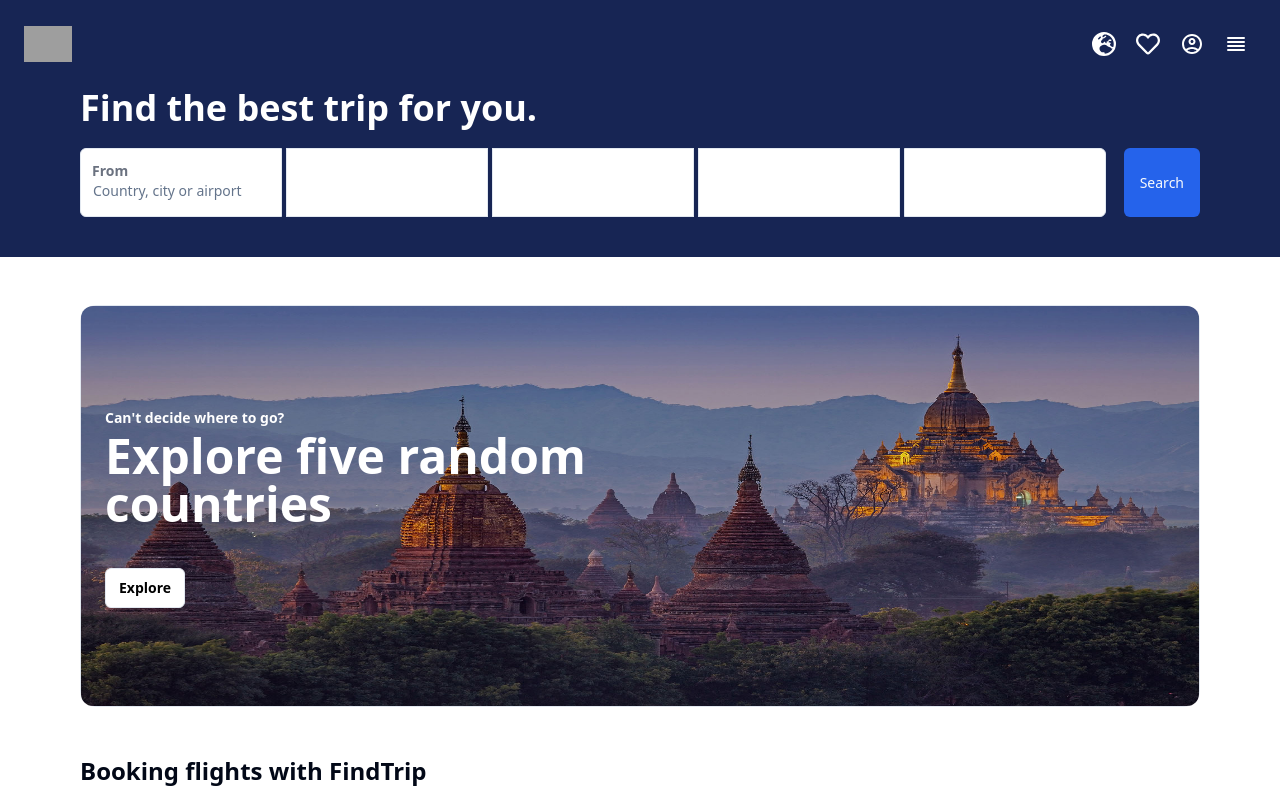
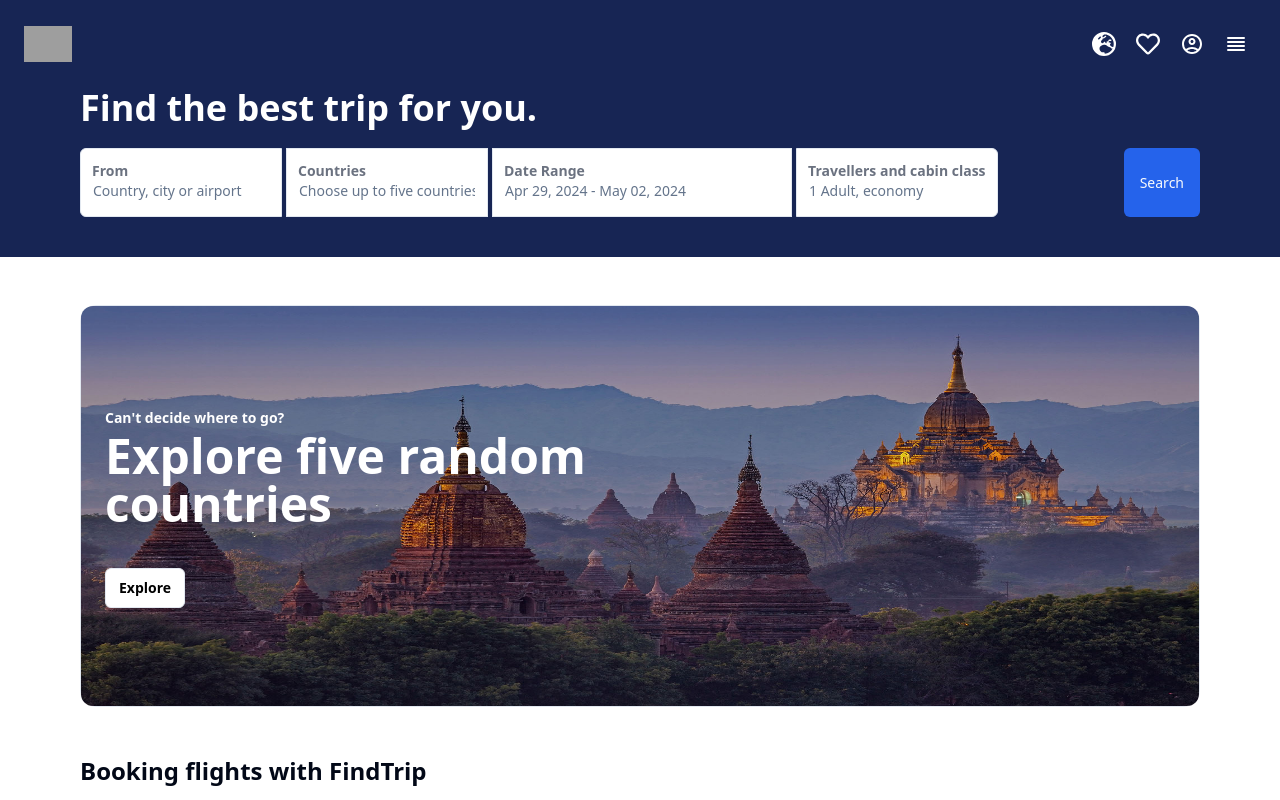
Before and after one commit to Pieczasz/find-trip, a Next.js app: page / in a window 1280 px wide. Shown: the top 800 px of the page. Built offline with nearby package versions, Linux system fonts and the light colour scheme; grey boxes are pictures that could not be loaded.

Commit message:
Created DatePicker and essencial files to create, added dropdown-menu from shadcn

```diff
--- a/package.json
+++ b/package.json
@@ -12,6 +12,7 @@
     "@hookform/resolvers": "^3.3.4",
     "@radix-ui/react-accordion": "^1.1.2",
     "@radix-ui/react-dialog": "^1.0.5",
+    "@radix-ui/react-dropdown-menu": "^2.0.6",
     "@radix-ui/react-hover-card": "^1.0.7",
     "@radix-ui/react-label": "^2.0.2",
     "@radix-ui/react-popover": "^1.0.7",
--- /dev/null
+++ b/src/components/DatePicker.tsx
@@ -0,0 +1,75 @@
+'use client';
+
+import * as React from 'react';
+import { addDays, format } from 'date-fns';
+import { Calendar as CalendarIcon } from 'lucide-react';
+import { DateRange } from 'react-day-picker';
+
+import { cn } from '@/lib/utils';
+import { Button } from '@/components/ui/button';
+import { Calendar } from '@/components/ui/calendar';
+import {
+	Popover,
+	PopoverContent,
+	PopoverTrigger,
+} from '@/components/ui/popover';
+
+// Import Label and Input components
+import { Label } from './ui/label';
+import { Input } from './ui/input';
+
+function getRandomDateRange(): string {
+	const startDate = addDays(new Date(), Math.floor(Math.random() * 30));
+	const endDate = addDays(startDate, Math.floor(Math.random() * 20) + 1);
+	return `${format(startDate, 'LLL dd, y')} - ${format(endDate, 'LLL dd, y')}`;
+}
+
+export function DatePickerWithRange({
+	className,
+}: React.HTMLAttributes<HTMLDivElement>) {
+	const [date, setDate] = React.useState<DateRange | undefined>({
+		from: new Date(2024, 5, 20),
+		to: addDays(new Date(2024, 5, 20), 20),
+	});
+	return (
+		<div className={cn('grid gap-2 ', className)}>
+			<Popover>
+				<PopoverTrigger asChild>
+					<Label className="block w-full ">
+						<div className="flex items-start w-full relative ">
+							<span className="absolute font-bold text-gray-500 pl-3 pt-4">
+								Date Range
+							</span>
+							<div className="flex flex-col w-full">
+								<Input
+									type="text"
+									className={cn(
+										'w-[300px] h-[69px] flex-grow pt-10 pb-6 pl-3 rounded-none',
+										!date && 'text-muted-foreground'
+									)}
+									placeholder={getRandomDateRange()}
+									readOnly
+								/>
+							</div>
+							<div className="w-12 h-12 absolute top-0 right-0 ">
+								<CalendarIcon className="mr-2 h-4 w-4" />
+							</div>
+						</div>
+					</Label>
+				</PopoverTrigger>
+				<PopoverContent className="w-auto p-0" align="start">
+					<Calendar
+						initialFocus
+						mode="range"
+						defaultMonth={date?.from}
+						selected={date}
+						onSelect={setDate}
+						numberOfMonths={2}
+					/>
+				</PopoverContent>
+			</Popover>
+		</div>
+	);
+}
+
+export default DatePickerWithRange;
--- a/src/components/Inputs.tsx
+++ b/src/components/Inputs.tsx
@@ -1,6 +1,6 @@
 import SearchButton from './SearchButton';
 import { Button } from './ui/button';
-import { Input } from './ui/input';
+import DatePicker from './DatePicker';
 
 const Inputs = () => {
 	return (
@@ -11,10 +11,17 @@
 					placeholder="Country, city or airport"
 					classNameInput="rounded-r-none"
 				/>
-				<SearchButton classNameInput="rounded-none" />
-				<SearchButton classNameInput="rounded-none" />
-				<SearchButton classNameInput="rounded-none" />
-				<SearchButton classNameInput="rounded-l-none" />
+				<SearchButton
+					info="Countries"
+					placeholder="Choose up to five countries"
+					classNameInput="rounded-none"
+				/>
+				<DatePicker />
+				<SearchButton
+					info="Travellers and cabin class"
+					placeholder="1 Adult, economy"
+					classNameInput="rounded-l-none"
+				/>
 			</div>
 			<Button className="h-[69px]">Search</Button>
 		</div>
--- a/src/components/SearchButton.tsx
+++ b/src/components/SearchButton.tsx
@@ -8,6 +8,7 @@
 	placeholder?: string;
 	icon?: React.ReactNode;
 	classNameInput?: string;
+	afterClickedOn?: React.ReactNode;
 }
 
 const SearchButton: React.FC<SearchButtonProps> = ({
@@ -15,8 +16,10 @@
 	placeholder,
 	icon,
 	classNameInput,
+	afterClickedOn,
 }) => {
 	return (
+		<>
 			<div>
 				<Label className="block w-full">
 					<div className="flex items-start w-full relative">
@@ -41,6 +44,8 @@
 					</div>
 				</Label>
 			</div>
+			{afterClickedOn}
+		</>
 	);
 };
 
--- /dev/null
+++ b/src/components/ui/dropdown-menu.tsx
@@ -0,0 +1,200 @@
+"use client"
+
+import * as React from "react"
+import * as DropdownMenuPrimitive from "@radix-ui/react-dropdown-menu"
+import { Check, ChevronRight, Circle } from "lucide-react"
+
+import { cn } from "@/lib/utils"
+
+const DropdownMenu = DropdownMenuPrimitive.Root
+
+const DropdownMenuTrigger = DropdownMenuPrimitive.Trigger
+
+const DropdownMenuGroup = DropdownMenuPrimitive.Group
+
+const DropdownMenuPortal = DropdownMenuPrimitive.Portal
+
+const DropdownMenuSub = DropdownMenuPrimitive.Sub
+
+const DropdownMenuRadioGroup = DropdownMenuPrimitive.RadioGroup
+
+const DropdownMenuSubTrigger = React.forwardRef<
+  React.ElementRef<typeof DropdownMenuPrimitive.SubTrigger>,
+  React.ComponentPropsWithoutRef<typeof DropdownMenuPrimitive.SubTrigger> & {
+    inset?: boolean
+  }
+>(({ className, inset, children, ...props }, ref) => (
+  <DropdownMenuPrimitive.SubTrigger
+    ref={ref}
+    className={cn(
+      "flex cursor-default select-none items-center rounded-sm px-2 py-1.5 text-sm outline-none focus:bg-accent data-[state=open]:bg-accent",
+      inset && "pl-8",
+      className
+    )}
+    {...props}
+  >
+    {children}
+    <ChevronRight className="ml-auto h-4 w-4" />
+  </DropdownMenuPrimitive.SubTrigger>
+))
+DropdownMenuSubTrigger.displayName =
+  DropdownMenuPrimitive.SubTrigger.displayName
+
+const DropdownMenuSubContent = React.forwardRef<
+  React.ElementRef<typeof DropdownMenuPrimitive.SubContent>,
+  React.ComponentPropsWithoutRef<typeof DropdownMenuPrimitive.SubContent>
+>(({ className, ...props }, ref) => (
+  <DropdownMenuPrimitive.SubContent
+    ref={ref}
+    className={cn(
+      "z-50 min-w-[8rem] overflow-hidden rounded-md border bg-popover p-1 text-popover-foreground shadow-lg data-[state=open]:animate-in data-[state=closed]:animate-out data-[state=closed]:fade-out-0 data-[state=open]:fade-in-0 data-[state=closed]:zoom-out-95 data-[state=open]:zoom-in-95 data-[side=bottom]:slide-in-from-top-2 data-[side=left]:slide-in-from-right-2 data-[side=right]:slide-in-from-left-2 data-[side=top]:slide-in-from-bottom-2",
+      className
+    )}
+    {...props}
+  />
+))
+DropdownMenuSubContent.displayName =
+  DropdownMenuPrimitive.SubContent.displayName
+
+const DropdownMenuContent = React.forwardRef<
+  React.ElementRef<typeof DropdownMenuPrimitive.Content>,
+  React.ComponentPropsWithoutRef<typeof DropdownMenuPrimitive.Content>
+>(({ className, sideOffset = 4, ...props }, ref) => (
+  <DropdownMenuPrimitive.Portal>
+    <DropdownMenuPrimitive.Content
+      ref={ref}
+      sideOffset={sideOffset}
+      className={cn(
+        "z-50 min-w-[8rem] overflow-hidden rounded-md border bg-popover p-1 text-popover-foreground shadow-md data-[state=open]:animate-in data-[state=closed]:animate-out data-[state=closed]:fade-out-0 data-[state=open]:fade-in-0 data-[state=closed]:zoom-out-95 data-[state=open]:zoom-in-95 data-[side=bottom]:slide-in-from-top-2 data-[side=left]:slide-in-from-right-2 data-[side=right]:slide-in-from-left-2 data-[side=top]:slide-in-from-bottom-2",
+        className
+      )}
+      {...props}
+    />
+  </DropdownMenuPrimitive.Portal>
+))
+DropdownMenuContent.displayName = DropdownMenuPrimitive.Content.displayName
+
+const DropdownMenuItem = React.forwardRef<
+  React.ElementRef<typeof DropdownMenuPrimitive.Item>,
+  React.ComponentPropsWithoutRef<typeof DropdownMenuPrimitive.Item> & {
+    inset?: boolean
+  }
+>(({ className, inset, ...props }, ref) => (
+  <DropdownMenuPrimitive.Item
+    ref={ref}
+    className={cn(
+      "relative flex cursor-default select-none items-center rounded-sm px-2 py-1.5 text-sm outline-none transition-colors focus:bg-accent focus:text-accent-foreground data-[disabled]:pointer-events-none data-[disabled]:opacity-50",
+      inset && "pl-8",
+      className
+    )}
+    {...props}
+  />
+))
+DropdownMenuItem.displayName = DropdownMenuPrimitive.Item.displayName
+
+const DropdownMenuCheckboxItem = React.forwardRef<
+  React.ElementRef<typeof DropdownMenuPrimitive.CheckboxItem>,
+  React.ComponentPropsWithoutRef<typeof DropdownMenuPrimitive.CheckboxItem>
+>(({ className, children, checked, ...props }, ref) => (
+  <DropdownMenuPrimitive.CheckboxItem
+    ref={ref}
+    className={cn(
+      "relative flex cursor-default select-none items-center rounded-sm py-1.5 pl-8 pr-2 text-sm outline-none transition-colors focus:bg-accent focus:text-accent-foreground data-[disabled]:pointer-events-none data-[disabled]:opacity-50",
+      className
+    )}
+    checked={checked}
+    {...props}
+  >
+    <span className="absolute left-2 flex h-3.5 w-3.5 items-center justify-center">
+      <DropdownMenuPrimitive.ItemIndicator>
+        <Check className="h-4 w-4" />
+      </DropdownMenuPrimitive.ItemIndicator>
+    </span>
+    {children}
+  </DropdownMenuPrimitive.CheckboxItem>
+))
+DropdownMenuCheckboxItem.displayName =
+  DropdownMenuPrimitive.CheckboxItem.displayName
+
+const DropdownMenuRadioItem = React.forwardRef<
+  React.ElementRef<typeof DropdownMenuPrimitive.RadioItem>,
+  React.ComponentPropsWithoutRef<typeof DropdownMenuPrimitive.RadioItem>
+>(({ className, children, ...props }, ref) => (
+  <DropdownMenuPrimitive.RadioItem
+    ref={ref}
+    className={cn(
+      "relative flex cursor-default select-none items-center rounded-sm py-1.5 pl-8 pr-2 text-sm outline-none transition-colors focus:bg-accent focus:text-accent-foreground data-[disabled]:pointer-events-none data-[disabled]:opacity-50",
+      className
+    )}
+    {...props}
+  >
+    <span className="absolute left-2 flex h-3.5 w-3.5 items-center justify-center">
+      <DropdownMenuPrimitive.ItemIndicator>
+        <Circle className="h-2 w-2 fill-current" />
+      </DropdownMenuPrimitive.ItemIndicator>
+    </span>
+    {children}
+  </DropdownMenuPrimitive.RadioItem>
+))
+DropdownMenuRadioItem.displayName = DropdownMenuPrimitive.RadioItem.displayName
+
+const DropdownMenuLabel = React.forwardRef<
+  React.ElementRef<typeof DropdownMenuPrimitive.Label>,
+  React.ComponentPropsWithoutRef<typeof DropdownMenuPrimitive.Label> & {
+    inset?: boolean
+  }
+>(({ className, inset, ...props }, ref) => (
+  <DropdownMenuPrimitive.Label
+    ref={ref}
+    className={cn(
+      "px-2 py-1.5 text-sm font-semibold",
+      inset && "pl-8",
+      className
+    )}
+    {...props}
+  />
+))
+DropdownMenuLabel.displayName = DropdownMenuPrimitive.Label.displayName
+
+const DropdownMenuSeparator = React.forwardRef<
+  React.ElementRef<typeof DropdownMenuPrimitive.Separator>,
+  React.ComponentPropsWithoutRef<typeof DropdownMenuPrimitive.Separator>
+>(({ className, ...props }, ref) => (
+  <DropdownMenuPrimitive.Separator
+    ref={ref}
+    className={cn("-mx-1 my-1 h-px bg-muted", className)}
+    {...props}
+  />
+))
+DropdownMenuSeparator.displayName = DropdownMenuPrimitive.Separator.displayName
+
+const DropdownMenuShortcut = ({
+  className,
+  ...props
+}: React.HTMLAttributes<HTMLSpanElement>) => {
+  return (
+    <span
+      className={cn("ml-auto text-xs tracking-widest opacity-60", className)}
+      {...props}
+    />
+  )
+}
+DropdownMenuShortcut.displayName = "DropdownMenuShortcut"
+
+export {
+  DropdownMenu,
+  DropdownMenuTrigger,
+  DropdownMenuContent,
+  DropdownMenuItem,
+  DropdownMenuCheckboxItem,
+  DropdownMenuRadioItem,
+  DropdownMenuLabel,
+  DropdownMenuSeparator,
+  DropdownMenuShortcut,
+  DropdownMenuGroup,
+  DropdownMenuPortal,
+  DropdownMenuSub,
+  DropdownMenuSubContent,
+  DropdownMenuSubTrigger,
+  DropdownMenuRadioGroup,
+}
```
Also changed, not shown: src/components/CountriesPicker.tsx (added), src/components/StartingAirport.tsx (added), src/components/TravellerInfo.tsx (added), 1 other file (tests, documents, lock files or other folders). Lines whose indentation alone changed are shown as unchanged.
